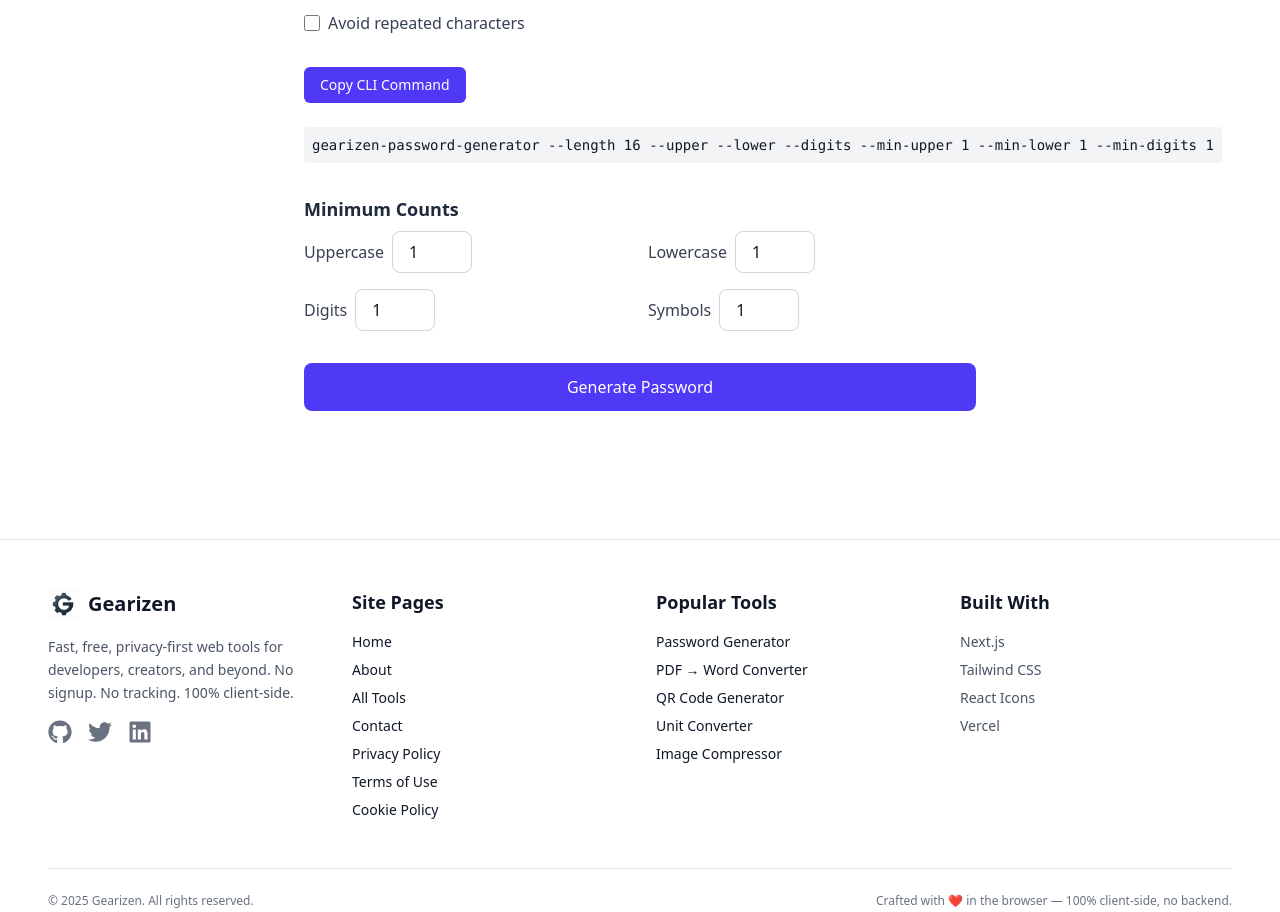
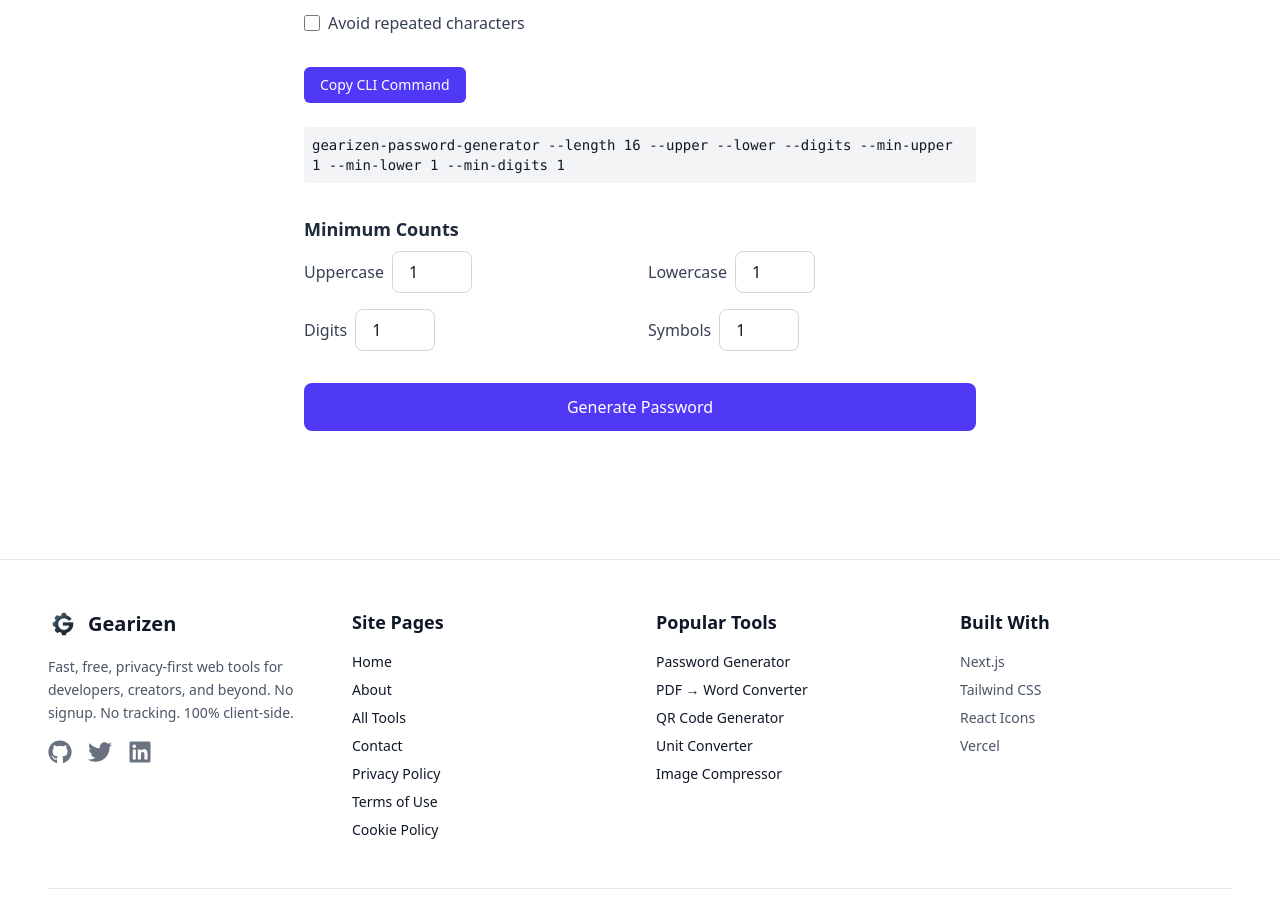
Before and after one commit to tahir-ozcan/gearizen, a Next.js app: page /tools/password-generator in a window 1280 px wide. Shown: the part 880-1792 px from the top of the page. Built offline with nearby package versions, Linux system fonts and the light colour scheme.

Commit message:
Update password-generator-client.tsx

```diff
--- a/app/tools/password-generator/password-generator-client.tsx
+++ b/app/tools/password-generator/password-generator-client.tsx
@@ -269,7 +269,7 @@ export default function PasswordGeneratorClient() {
           >
             Copy CLI Command
           </button>
-          <pre className="mt-2 p-2 bg-gray-100 rounded text-sm font-mono overflow-x-auto whitespace-nowrap break-normal">
+          <pre className="mt-2 p-2 bg-gray-100 rounded text-sm font-mono whitespace-pre-wrap break-words">
             {cliCommand}
           </pre>
         </fieldset>
```
